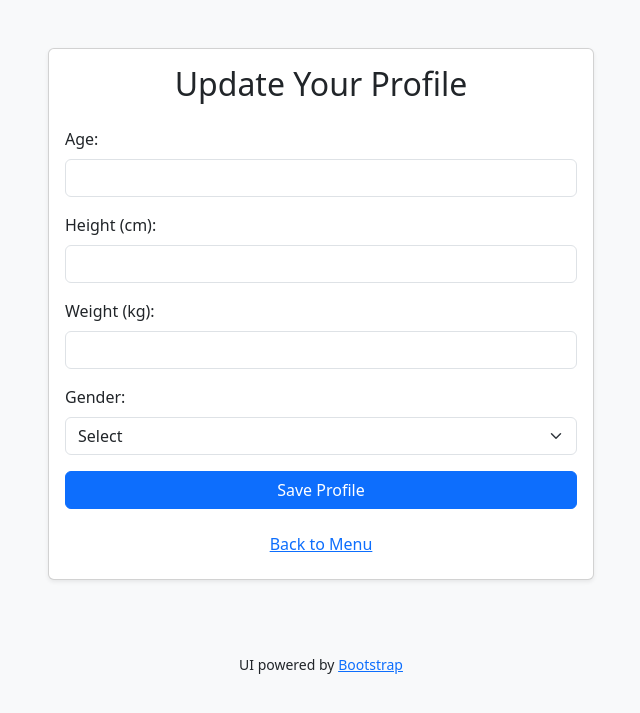
After one commit to ColterPanzi/Team-UNR-, a Flask app: template Hackathon_Project/templates/profile.html in a window 1280 px wide. The commit adds this page. Shown: the top 713 px of the page, without its empty margins (319-959 px from the left). Run offline with Flask 3, Linux system fonts and the light colour scheme; the template is opened without the code that fills it, so the values that code supplies are empty.

Commit message:
User Profile Edits

```diff
--- a/Hackathon_Project/server.py
+++ b/Hackathon_Project/server.py
@@ -177,7 +177,7 @@ def is_myth(message):
 from openai import OpenAI
 
 # Initialize the client once
-client = OpenAI(api_key=os.getenv("OPENAI_API_KEY"))
+#client = OpenAI(api_key=os.getenv("OPENAI_API_KEY"))
 
 def generate_gpt_reply(user_message):
     """Enhanced GPT prompt that stays on topic"""
@@ -254,6 +254,31 @@ def menu():
         return redirect(url_for("login"))
 
     return render_template("menu.html", user_name=user_name)
+
+@app.route("/profile", methods=["GET", "POST"])
+def profile():
+    user_name = require_login()
+    if not user_name:
+        return redirect(url_for("login"))
+
+    db = load_db()
+    user = get_user(db, user_name)
+
+    # If the user has no profile, create one
+    if "profile" not in user:
+        user["profile"] = {"age": None, "height": None, "weight": None, "gender": None}
+
+    if request.method == "POST":
+        user["profile"]["age"] = request.form.get("age")
+        user["profile"]["height"] = request.form.get("height")
+        user["profile"]["weight"] = request.form.get("weight")
+        user["profile"]["gender"] = request.form.get("gender")
+
+        save_db(db)
+        flash("Profile updated successfully!")
+        return redirect(url_for("menu"))
+
+    return render_template("profile.html", profile=user["profile"])
 
 
 # ================================
--- /dev/null
+++ b/Hackathon_Project/templates/profile.html
@@ -0,0 +1,58 @@
+<!DOCTYPE html>
+<html lang="en">
+<head>
+    <meta charset="UTF-8">
+    <title>User Profile</title>
+    <link href="https://cdn.jsdelivr.net/npm/bootstrap@5.3.8/dist/css/bootstrap.min.css" rel="stylesheet">
+</head>
+<body class="bg-light">
+
+<div class="container py-5">
+    <div class="row justify-content-center">
+        <div class="col-md-6">
+            <div class="card shadow-sm">
+                <div class="card-body">
+                    <h2 class="card-title mb-4 text-center">Update Your Profile</h2>
+
+                        <form method="POST" action="/profile">
+                            <div class="mb-3">
+                                <label class="form-label">Age:</label>
+                                <input type="number" class="form-control" name="age" value="{{ profile.age or '' }}" min="10" max="120" required>
+                            </div>
+
+                            <div class="mb-3">
+                                <label class="form-label">Height (cm):</label>
+                                <input type="number" class="form-control" name="height" value="{{ profile.height or '' }}" min="50" max="250" required>
+                            </div>
+
+                            <div class="mb-3">
+                                <label class="form-label">Weight (kg):</label>
+                                <input type="number" class="form-control" name="weight" value="{{ profile.weight or '' }}" min="20" max="300" required>
+                            </div>
+
+                            <div class="mb-3">
+                                <label class="form-label">Gender:</label>
+                                <select name="gender" class="form-select" required>
+                                    <option value="">Select</option>
+                                    <option value="male" {% if profile.gender == 'male' %}selected{% endif %}>Male</option>
+                                    <option value="female" {% if profile.gender == 'female' %}selected{% endif %}>Female</option>
+                                </select>
+                            </div>
+
+                            <button type="submit" class="btn btn-primary w-100">Save Profile</button>
+                        </form>
+                    <a href="/menu" class="btn btn-link mt-3 d-block text-center">Back to Menu</a>
+                </div>
+            </div>
+        </div>
+    </div>
+</div>
+
+<footer class="mt-4 text-center pb-3">
+    <small>UI powered by
+        <a href="https://getbootstrap.com/" target="_blank">Bootstrap</a>
+    </small>
+</footer>
+
+</body>
+</html>
```
Also changed, not shown: Hackathon_Project/db_groceries.json (+10 -21 lines), Hackathon_Project/static/style.css (+14 -0 lines), Hackathon_Project/templates/menu.html (+11 -1 lines).
